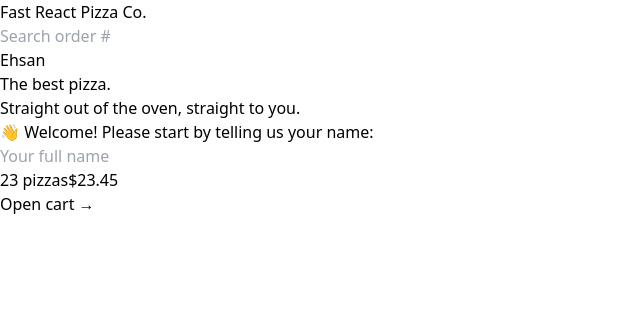
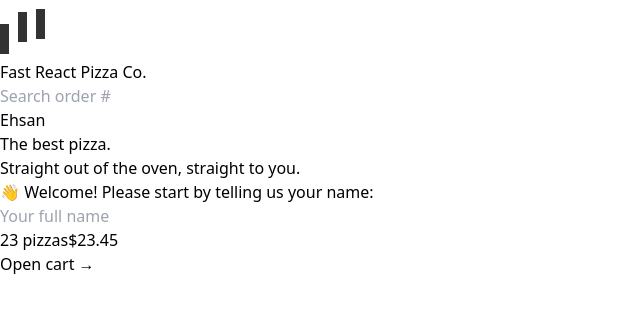
Before and after one commit to ehsanmehrjoo/Fast-React-Pizza, a React (Vite) app: page / in a window 1280 px wide. Shown: the top 312 px of the page, without its empty margins (0-640 px from the left). Built offline with nearby package versions, Linux system fonts and the light colour scheme.

Commit message:
Update AppLayout and Loader and SearchOrder  tailwind

```diff
--- a/src/Ui/AppLayout.jsx
+++ b/src/Ui/AppLayout.jsx
@@ -11,7 +11,8 @@ function AppLayout() {
   const isLoading = navigation.state === "loading";
   return (
     <div className="grid h-screen  grid-rows-[auto_1fr_auto] ">
-     {isLoading && <Loader />}
+     {/* {isLoading && <Loader />} */}
+     {true && <Loader />}
 
       <Header />
       <div className='overflow-auto my-10'>
--- a/src/Ui/Loader.jsx
+++ b/src/Ui/Loader.jsx
@@ -1,7 +1,9 @@
 
 function Loader() {
   return (
-    <div className="loader"></div>
+   <div className="absolute bg-slate-200/20 inset-0 backdrop-blur-sm flex items-center justify-center">
+      <div className="loader"></div>
+   </div>
   )
 }
 
--- a/src/features/order/SearchOrder.jsx
+++ b/src/features/order/SearchOrder.jsx
@@ -19,7 +19,7 @@ function SearchOrder({ setIsOpen}) {
 
      <input type="text" name="order" value={query} placeholder="Search order #"
       onChange={(e) => setQuery(e.target.value)}
-        className="px-4 py-2 text-sm  transition-all duration-300 text-stone-400 bg-yellow-100 rounded-full placeholder:text-base placeholder:text-stone-400 w-40 sm:w-[288px] sm:focus:w-72 focus:outline-none focus:ring focus:ring-yellow-500 focus:ring-opacity-50"
+        className="px-4 py-2 text-sm  transition-all duration-300 text-stone-400 bg-yellow-100 rounded-full placeholder:text-base placeholder:text-stone-400 w-40 sm:w-[150px] md:w-72 sm:focus:w-72 focus:outline-none focus:ring focus:ring-yellow-500 focus:ring-opacity-50"
       />
     </form>
   )
```
